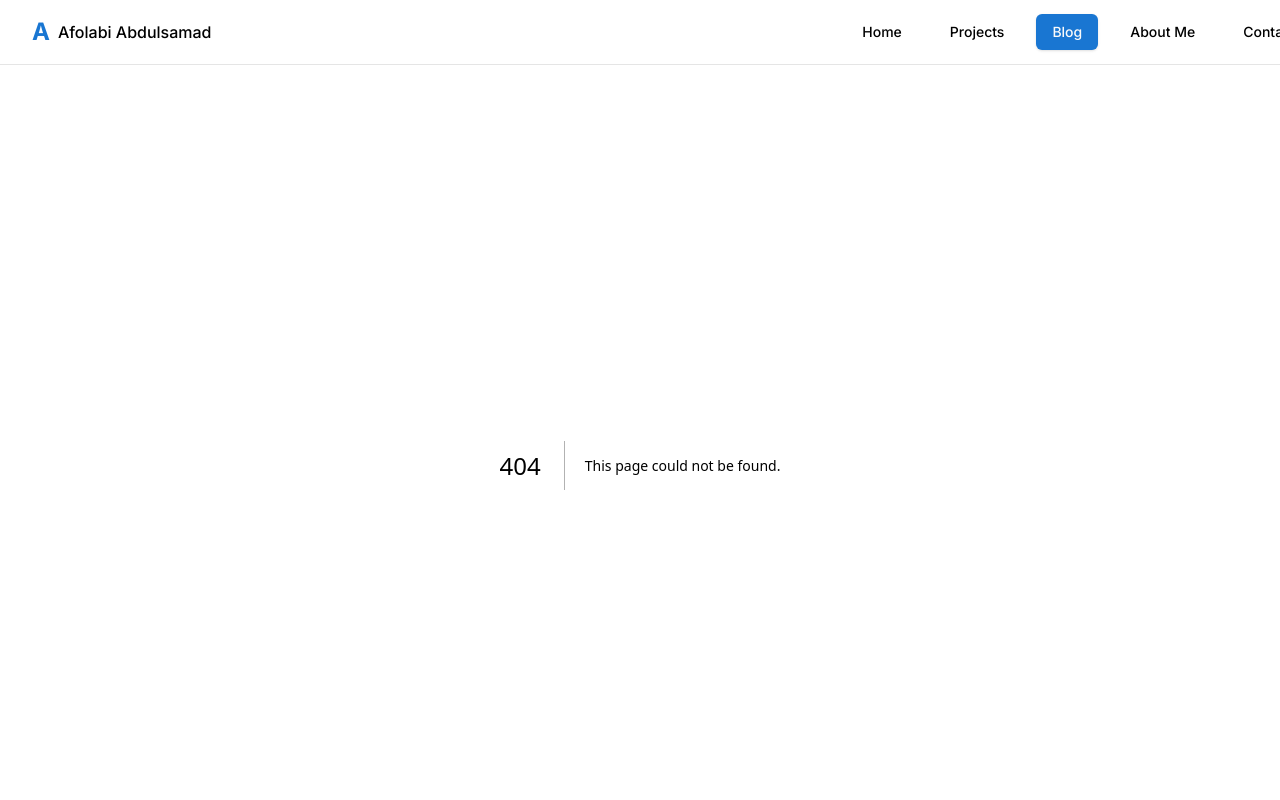
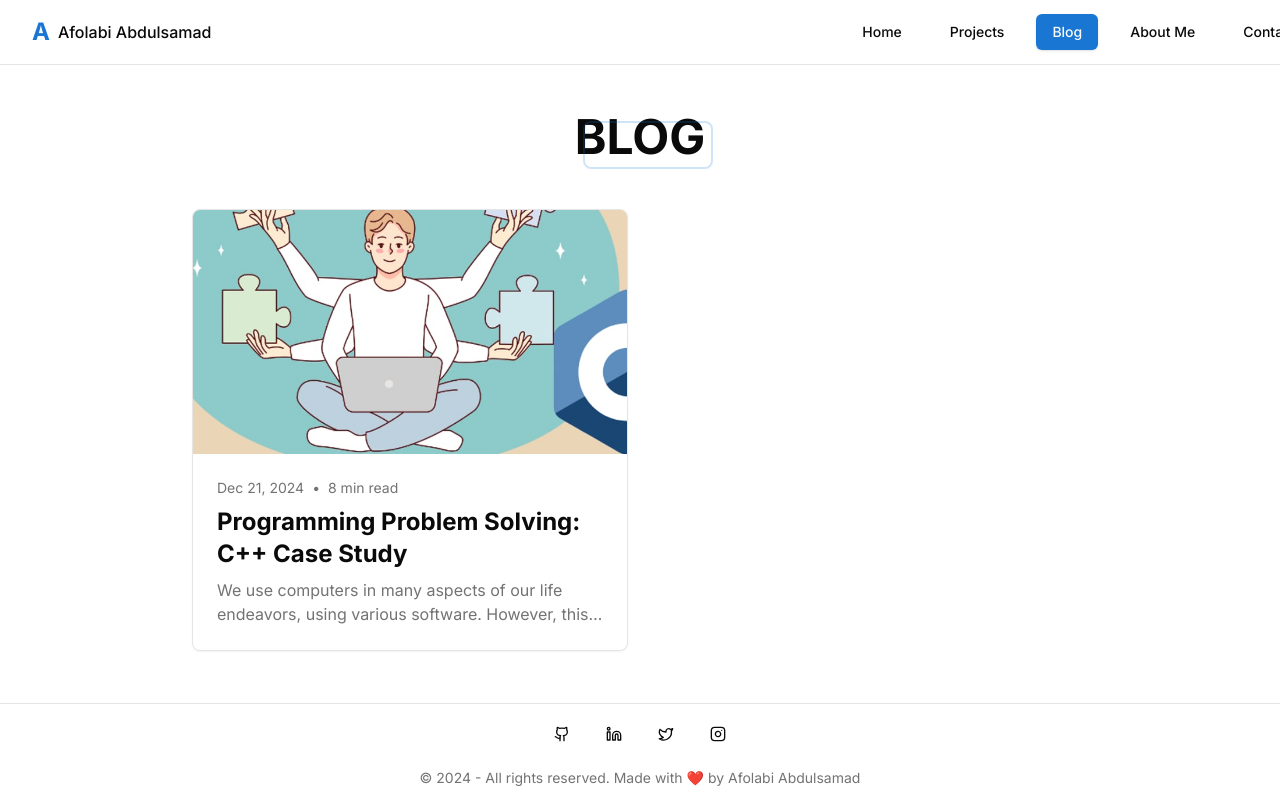
Before and after one commit to fullendmaestro/my_portfolio_site, a Next.js app: page /blog in a window 1280 px wide. Before the commit this address had no page. Shown: the top 800 px of the page. Built offline with nearby package versions, Linux system fonts and the light colour scheme.

Commit message:
added blogs page

```diff
--- /dev/null
+++ b/app/blog/page.tsx
@@ -0,0 +1,27 @@
+import { PageTitle } from "@/components/page-title";
+import { BlogCard } from "@/components/blog-card";
+
+export default function BlogPage() {
+  const posts = [
+    {
+      title: "Programming Problem Solving: C++ Case Study",
+      date: "Dec 21, 2024",
+      readTime: "8 min read",
+      excerpt:
+        "We use computers in many aspects of our life endeavors, using various software. However, this was all made possible thanks to the power of programming, without which a computer is just a crank piece of metal. In this article, I will explore the full breadth of programming problem-solving using C++...",
+      image: "/images/cpp-problem-solving-banner.jpeg",
+      url: "https://dev.to/afolabi_abdulsamad_52f6de/programming-problem-solving-c-case-study-5hla",
+    },
+  ];
+
+  return (
+    <div className="container py-12 px-4">
+      <PageTitle>BLOG</PageTitle>
+      <div className="grid gap-4 sm:grid-cols-1 md:grid-cols-2 lg:gap-6 max-w-4xl mx-auto">
+        {posts.map((post) => (
+          <BlogCard key={post.url} {...post} />
+        ))}
+      </div>
+    </div>
+  );
+}
```
